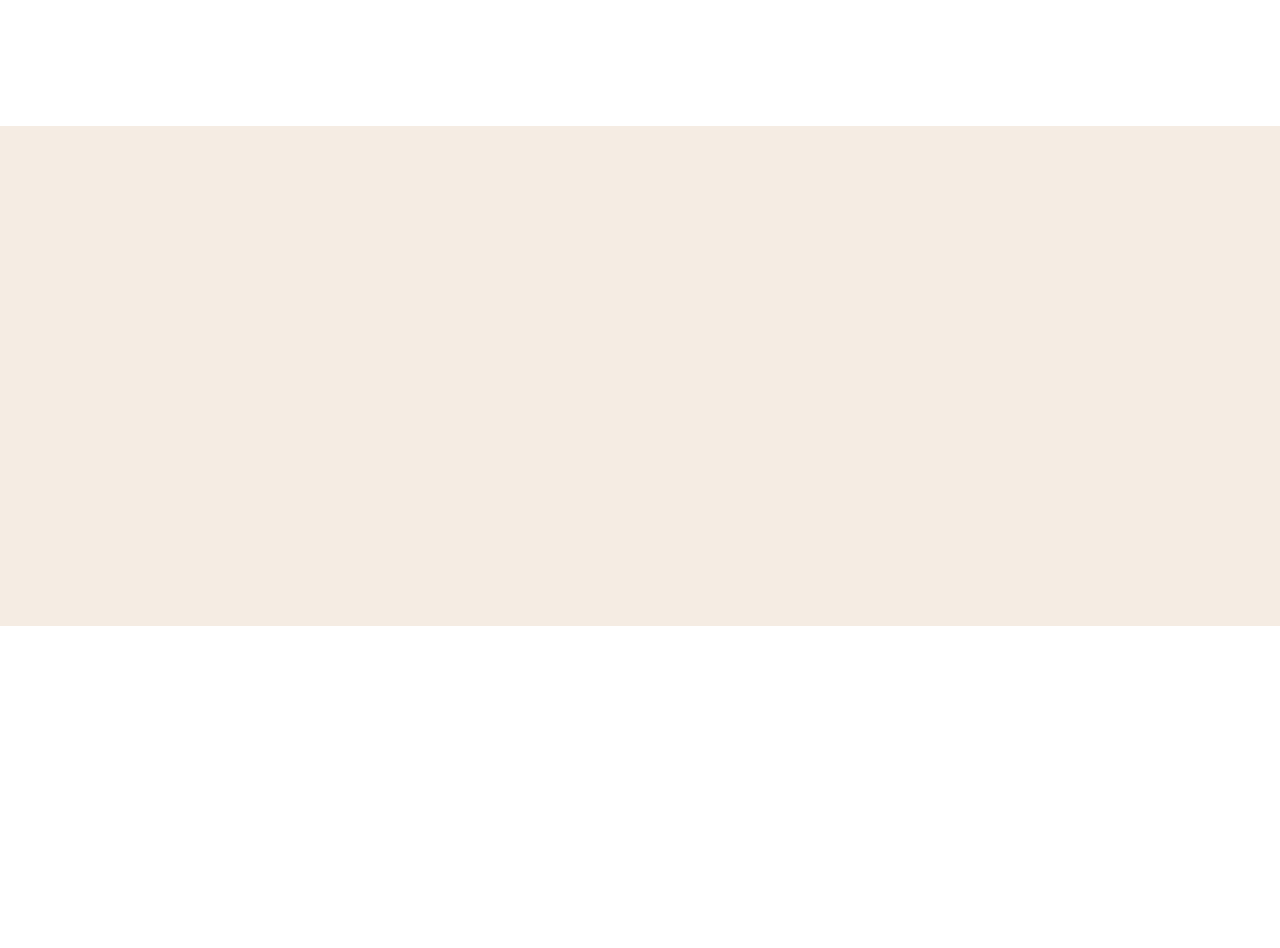
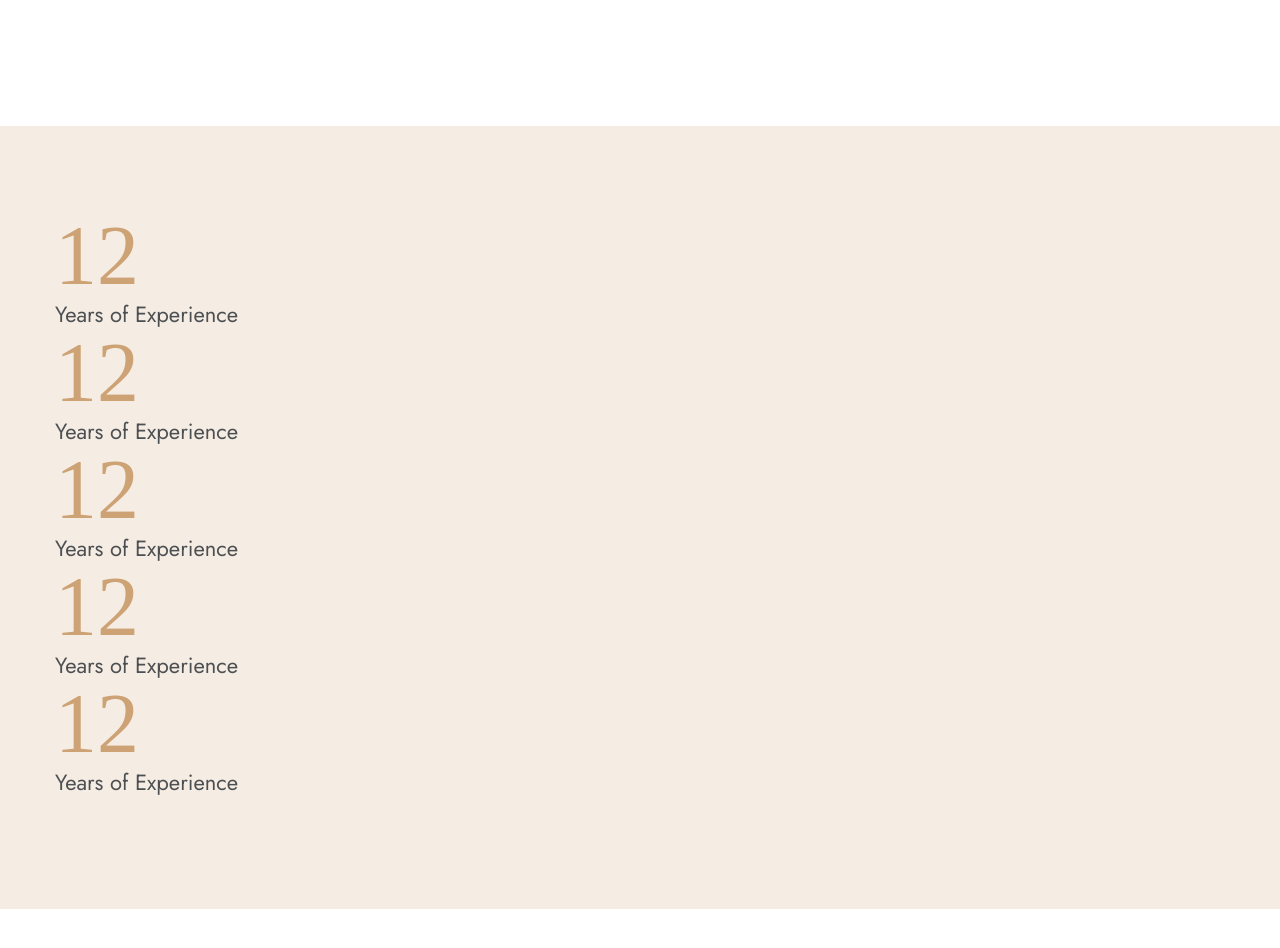
Before and after one commit to sh-hridoy001/agency-landing-page, a website: page index.html in a window 1280 px wide. Shown: the part 5160-6108 px from the top of the page. Drawn offline with nearby package versions, Linux system fonts and the light colour scheme; a web font is replaced by a local one.

Commit message:
STARS section done some div

```diff
--- a/index.html
+++ b/index.html
@@ -335,8 +335,29 @@
 
         <!-- STARS -->
          <section class="stars mx-auto mt-[80px] xl:mt-[150px] bg-accent/20  relative z-20">
-            <div class="container mx-auto" >
-                <div class="h-[500px]"></div>
+            <div class="container mx-auto pt-[88px] pb-[110px]" >
+                <div class="grid grid-cols-1 xl:grid-rows-4">
+                    <div class="border-r-1 border-accent">
+                        <h1 class="h1 text-accent font-primary">12</h1>
+                        <p>Years of Experience</p>
+                    </div>
+                    <div class="border-r-1 border-accent">
+                        <h1 class="h1 text-accent font-primary">12</h1>
+                        <p>Years of Experience</p>
+                    </div>
+                    <div class="border-r-1 border-accent">
+                        <h1 class="h1 text-accent font-primary">12</h1>
+                        <p>Years of Experience</p>
+                    </div>
+                    <div class="border-r-1 border-accent">
+                        <h1 class="h1 text-accent font-primary">12</h1>
+                        <p>Years of Experience</p>
+                    </div>
+                    <div class="border-r-1 border-accent">
+                        <h1 class="h1 text-accent font-primary">12</h1>
+                        <p>Years of Experience</p>
+                    </div>
+                </div>
             </div>
          </section>
 
```
